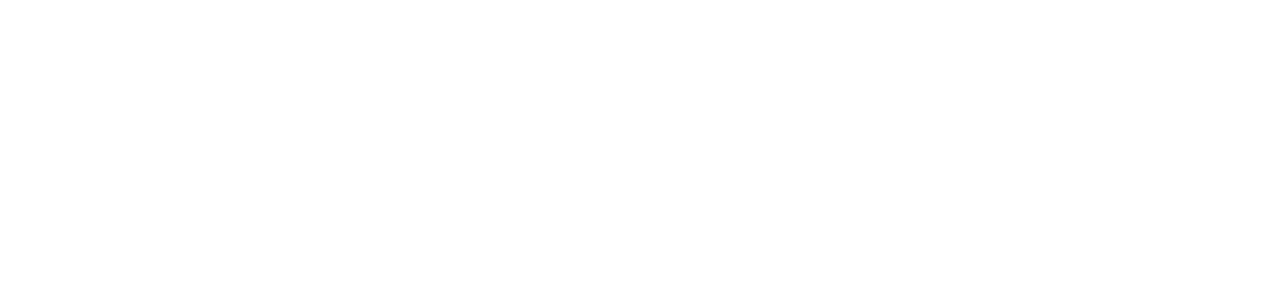
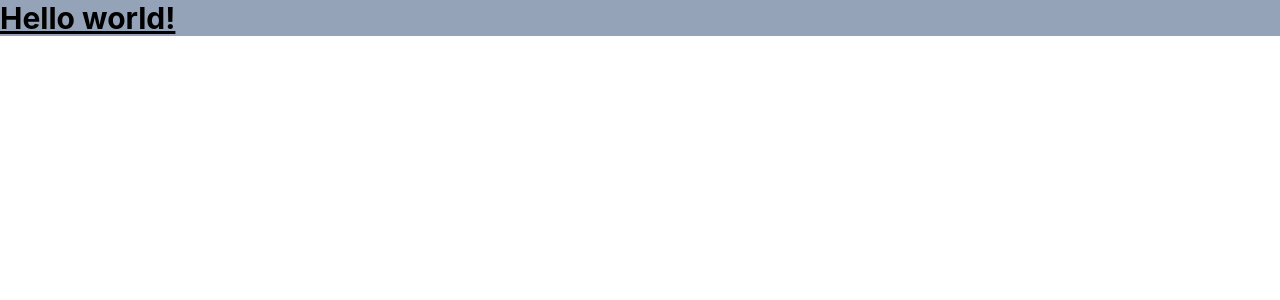
Before and after one commit to aliseyedi01/Recipe-App-React, a React (Create React App) app: page / in a window 1280 px wide. Shown: the top 300 px of the page. Built offline with nearby package versions, Linux system fonts and the light colour scheme.

Commit message:
added TailwindCss 3.2.7

```diff
--- a/package.json
+++ b/package.json
@@ -34,5 +34,8 @@
       "last 1 firefox version",
       "last 1 safari version"
     ]
+  },
+  "devDependencies": {
+    "tailwindcss": "^3.2.7"
   }
 }
--- a/src/App.css
+++ b/src/App.css
@@ -1,3 +1,2 @@
 .App {
-  text-align: center;
 }
--- a/src/App.js
+++ b/src/App.js
@@ -1,7 +1,11 @@
 import "./App.css";
 
 function App() {
-  return <div className="App"></div>;
+  return (
+    <div className="App">
+      <h1 className="text-3xl font-bold underline bg-slate-400">Hello world!</h1>
+    </div>
+  );
 }
 
 export default App;
--- /dev/null
+++ b/tailwind.config.js
@@ -0,0 +1,8 @@
+/** @type {import('tailwindcss').Config} */
+module.exports = {
+  content: ["./src/**/*.{js,jsx,ts,tsx}"],
+  theme: {
+    extend: {},
+  },
+  plugins: [],
+};
```
Also changed, not shown: src/index.css (+6 -5 lines), .cspell/custom-dictionary-workspace.txt (added), 1 other file (tests, documents, lock files or other folders).
